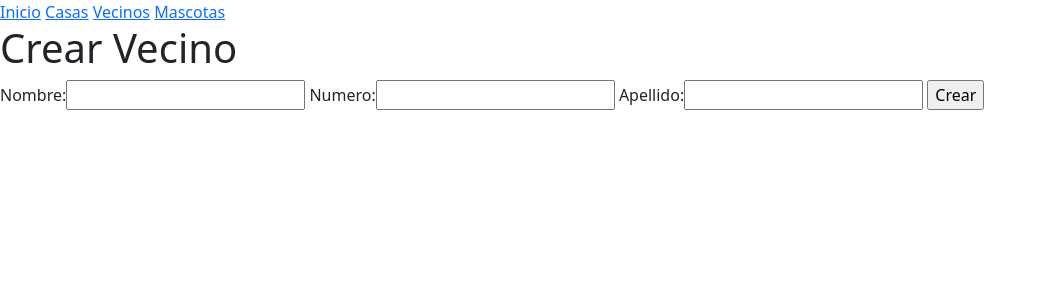
After one commit to zine56/Proyecto1, a Django app: page /vecinos/crear in a window 1280 px wide. The commit adds this page. Shown: the top 300 px of the page, without its empty margins (0-1047 px from the left). Run offline with Django 3.2, Linux system fonts and the light colour scheme.

Commit message:
trabajo python

```diff
--- a/AppPrueba/forms.py
+++ b/AppPrueba/forms.py
@@ -4,3 +4,13 @@ class CasasFormulario(forms.Form):
     escaleras=forms.BooleanField()
     numero=forms.IntegerField(required=True)
     cant_ventanas=forms.IntegerField()
+
+class MascotasFormulario(forms.Form):
+    nombre=forms.CharField()
+    edad=forms.IntegerField(required=True)
+    animal=forms.CharField()
+
+class VecinosFormulario(forms.Form):
+    nombre=forms.CharField()
+    numero=forms.IntegerField(required=True)
+    apellido=forms.CharField()
--- a/AppPrueba/models.py
+++ b/AppPrueba/models.py
@@ -6,6 +6,8 @@ class Vecino(models.Model):
     nombre=models.CharField(max_length=20)
     apellido=models.CharField(max_length=20)
     numero=models.IntegerField()
+    def __str__(self):
+        return f'Vecino se llama {self.nombre}'
 
 class Mascota(models.Model):
     nombre=models.CharField(max_length=20)
--- /dev/null
+++ b/AppPrueba/templates/AppPrueba/formulario_vecino.html
@@ -0,0 +1,15 @@
+{% extends 'AppPrueba/inicio.html' %}
+{% block head_block %}
+    <title>Crear Vecino</title>
+{% endblock head_block %}
+
+{% block body_block %}
+    <h1>Crear Vecino</h1>
+
+    <form action={% url 'Crear_vecino' %} method="POST">
+        {% csrf_token %}
+        {{formulario.as_table}}
+        <input type="submit" value="Crear"/>
+    </form>
+
+{% endblock body_block %}
--- a/AppPrueba/templates/AppPrueba/inicio.html
+++ b/AppPrueba/templates/AppPrueba/inicio.html
@@ -4,6 +4,7 @@
     <meta charset="UTF-8">
     <meta http-equiv="X-UA-Compatible" content="IE=edge">
     <meta name="viewport" content="width=device-width, initial-scale=1.0">
+    <link href="https://cdn.jsdelivr.net/npm/bootstrap@5.1.3/dist/css/bootstrap.min.css" rel="stylesheet" integrity="sha384-1BmE4kWBq78iYhFldvKuhfTAU6auU8tT94WrHftjDbrCEXSU1oBoqyl2QvZ6jIW3" crossorigin="anonymous">
     {% block head_block %}
     {% endblock head_block %}
 </head>
@@ -11,10 +12,12 @@
     <nav>
         <a href={% url 'inicio' %}>Inicio</a>
         <a href={% url 'Casas' %}>Casas</a>
-        {% comment %} <a href={% url 'Vecinos' %}>Vecinos</a> {% endcomment %}
+        <a href={% url 'Vecinos' %}>Vecinos</a>
         <a href={% url 'Mascotas' %}>Mascotas</a>
     </nav>
     {% block body_block %}
     {% endblock body_block %}
+    <script src="https://cdn.jsdelivr.net/npm/bootstrap@5.1.3/dist/js/bootstrap.bundle.min.js" integrity="sha384-ka7Sk0Gln4gmtz2MlQnikT1wXgYsOg+OMhuP+IlRH9sENBO0LRn5q+8nbTov4+1p" crossorigin="anonymous"></script>
+
 </body>
 </html>
--- a/AppPrueba/templates/AppPrueba/lista_mascotas.html
+++ b/AppPrueba/templates/AppPrueba/lista_mascotas.html
@@ -4,7 +4,7 @@
 {% endblock head_block %}
 
 {% block body_block %}
-    <h1>Mascotas</h1>
+    <h1>Mascotas</h1> <a href={% url 'Crear_mascota' %}>Crear Mascota</a>
 
     <form action={% url 'Mascotas' %} method="GET">
         <input type="text" name='nombre' placeholder="Nombre a buscar..."/>
--- a/AppPrueba/urls.py
+++ b/AppPrueba/urls.py
@@ -1,10 +1,14 @@
 from django.urls.conf import path
-from .views import inicio, lista_casas, lista_mascotas, crear_casa
+from .views import inicio, lista_casas, lista_mascotas, lista_vecinos, crear_casa, crear_mascota,crear_vecino
 
 urlpatterns = [
     path('', inicio, name='inicio'),
     path('casas/', lista_casas, name='Casas'),
     path('casas/crear/', crear_casa, name='Crear_casa'),
     path('mascotas/', lista_mascotas, name='Mascotas'),
+    path('mascotas/crear', crear_mascota, name='Crear_mascota'),
+    path('vecinos/', lista_vecinos, name='Vecinos'),
+    path('vecinos/crear', crear_vecino, name='Crear_vecino'),
+
     # path('vecinos/', lista_vecinos, name='Vecinos')
 ]
--- a/AppPrueba/views.py
+++ b/AppPrueba/views.py
@@ -1,7 +1,7 @@
 from django.http.response import HttpResponse
 from django.shortcuts import redirect, render
-from .models import Casa, Mascota
-from .forms import CasasFormulario
+from .models import Casa, Mascota, Vecino
+from .forms import CasasFormulario, VecinosFormulario, MascotasFormulario
 
 # Create your views here.
 
@@ -51,3 +51,44 @@ def lista_mascotas(request):
 
 
     return render(request, 'AppPrueba/lista_mascotas.html', {'mascotas': mascotas, 'error': error})
+
+def crear_mascota(request):
+
+    if request.method == 'POST':
+        formulario = MascotasFormulario(request.POST)
+
+        if formulario.is_valid():
+            datos = formulario.cleaned_data
+            mascota = Mascota(nombre=datos['nombre'], edad=datos['edad'], animal=datos['animal'])
+            mascota.save()
+            return redirect('Mascotas')
+
+    formulario = MascotasFormulario()
+    return render(request, 'AppPrueba/formulario_mascota.html', {'formulario': formulario})
+
+def lista_vecinos(request):
+    vecinos = None
+    error = None
+    if request.method == 'GET':
+        nombre = request.GET.get('nombre', '')
+        if nombre == '':
+            vecinos = Vecino.objects.all()
+        else:
+            vecinos = Vecino.objects.filter(nombre=nombre)
+
+
+    return render(request, 'AppPrueba/lista_vecinos.html', {'vecinos': vecinos, 'error': error})
+
+def crear_vecino(request):
+
+    if request.method == 'POST':
+        formulario = VecinosFormulario(request.POST)
+
+        if formulario.is_valid():
+            datos = formulario.cleaned_data
+            vecino = Vecino(nombre=datos['nombre'], numero=datos['numero'], apellido=datos['apellido'])
+            vecino.save()
+            return redirect('Vecinos')
+
+    formulario = VecinosFormulario()
+    return render(request, 'AppPrueba/formulario_vecino.html', {'formulario': formulario})
```
Also changed, not shown: AppPrueba/templates/AppPrueba/formulario_mascota.html (added, +15 -0 lines), AppPrueba/templates/AppPrueba/lista_vecinos.html (+22 -2 lines), README.md.
